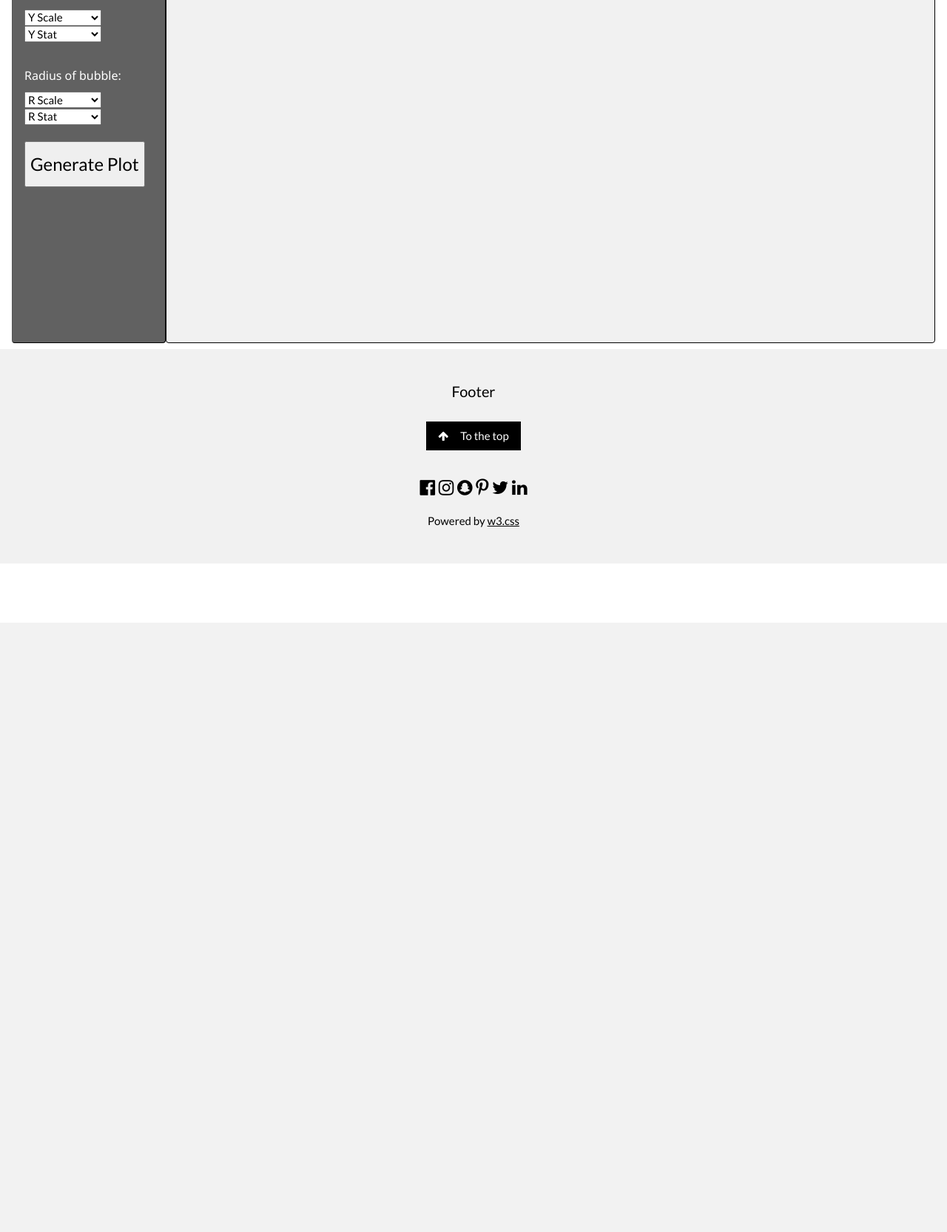
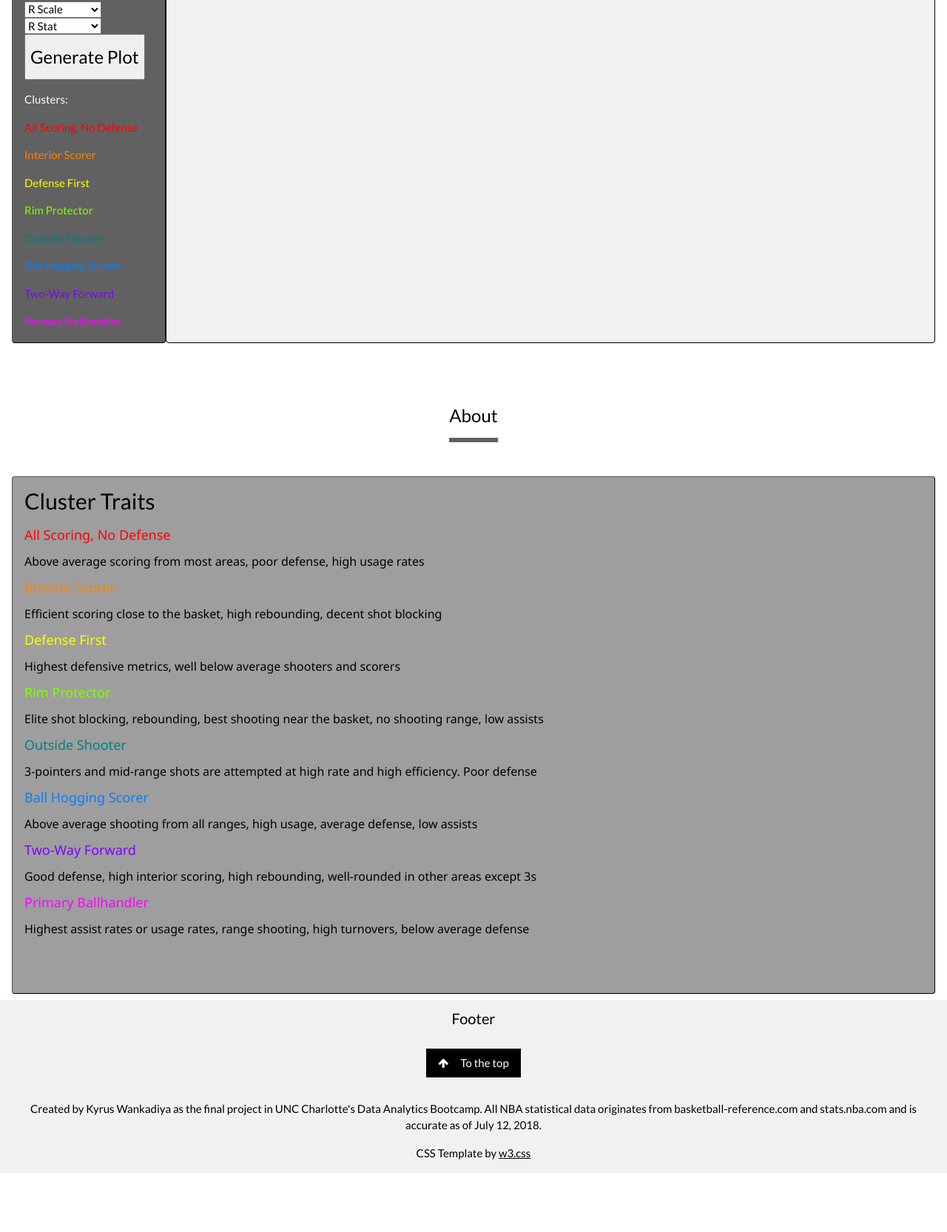
Before and after one commit to kfw322/BBallStatsNerd, a Flask app: page / in a window 1280 px wide. Shown: the part 1296-2962 px from the top of the page at 74% size. Before the commit the page ends 2138 px from the top, so only its background shows below. Run offline with Flask 2, Linux system fonts and the light colour scheme; parts of the project's set-up code (start-up, migrations or seed data) failed here and were passed over; some libraries are stand-ins or nearby versions.

Commit message:
pre heroku

```diff
--- a/static/js/leaguegraph.js
+++ b/static/js/leaguegraph.js
@@ -115,7 +115,7 @@ function plotgraph2(){
 
                   datasets.push({
                     data:[{x:x,y:y,r:r}],
-                    label: String("Player:" + name + "Cluster " + Xjsondata[labels[i]][j]["cluster"] + ": " + cluster),
+                    label: String("Player:" + name + " (" + Xjsondata[labels[i]][j]["cluster"] + cluster + ")\n"),
                     backgroundColor: backgroundcolor
                   });
                 }
--- a/templates/index.html
+++ b/templates/index.html
@@ -1,7 +1,7 @@
 <!DOCTYPE html>
 <html>
   <head>
-<title>W3.CSS Template</title>
+<title>BBALLSTATSNERD</title>
 <meta charset="UTF-8">
 <meta name="viewport" content="width=device-width, initial-scale=1">
 <link rel="stylesheet" href="https://www.w3schools.com/w3css/4/w3.css">
@@ -33,19 +33,19 @@ html,body,h1,h2,h3,h4 {font-family:"Lato", sans-serif}
       <a class="w3-block w3-center"><h3><img src="https://static.getjar.com/icon-50x50/60/811759_thm.png" style="width:20px">  BBALLSTATSNERD  <img src="https://static.getjar.com/icon-50x50/60/811759_thm.png" style="width:20px"></h3></a>
     </div>
     <div class="w3-col s1">
-      <a href="/" class="w3-button w3-block">Home</a>
+      <a href="/" class="w3-button w3-block"></a>
     </div>
     <div class="w3-col s1">
-      <a href="/#plans" class="w3-button w3-block">Plans</a>
+      <a href="/" class="w3-button w3-block"></a>
+    </div>
+    <div class="w3-col s1">
+      <a href="/" class="w3-button w3-block">Home</a>
     </div>
     <div class="w3-col s1">
       <a href="/#leaguescatter" class="w3-button w3-block">League Graph</a>
     </div>
     <div class="w3-col s1">
       <a href="/#about" class="w3-button w3-block">About</a>
-    </div>
-    <div class="w3-col s1">
-      <a href="/#contact" class="w3-button w3-block">Contact</a>
     </div>
   </div>
 </div>
@@ -152,7 +152,7 @@ html,body,h1,h2,h3,h4 {font-family:"Lato", sans-serif}
         </div>
       </div>
 
-      <div class="w3-display-container mySlides w3-round">
+      <!-- <div class="w3-display-container mySlides w3-round">
         <img src="" style="height: 600px">
         <div class="w3-display-bottomleft w3-container w3-padding-10">
           <span class="w3-white w3-padding-large w3-animate-bottom w3-opacity-min w3-round">Blorum pipsum</span>
@@ -163,7 +163,7 @@ html,body,h1,h2,h3,h4 {font-family:"Lato", sans-serif}
         <div class="w3-display-bottomleft w3-container w3-padding-10">
           <span class="w3-white w3-padding-large w3-animate-bottom w3-opacity-min w3-round">Sporum dipsum</span>
         </div>
-      </div>
+      </div> -->
 
 
       <!-- Slideshow next/previous buttons -->
@@ -174,8 +174,8 @@ html,body,h1,h2,h3,h4 {font-family:"Lato", sans-serif}
         <div class="w3-center">
           <span class="w3-tag demodots w3-border w3-transparent w3-hover-white w3-round" onclick="currentDiv(1)"></span>
           <span class="w3-tag demodots w3-border w3-transparent w3-hover-white w3-round" onclick="currentDiv(2)"></span>
-          <span class="w3-tag demodots w3-border w3-transparent w3-hover-white w3-round" onclick="currentDiv(3)"></span>
-          <span class="w3-tag demodots w3-border w3-transparent w3-hover-white w3-round" onclick="currentDiv(4)"></span>
+          <!-- <span class="w3-tag demodots w3-border w3-transparent w3-hover-white w3-round" onclick="currentDiv(3)"></span>
+          <span class="w3-tag demodots w3-border w3-transparent w3-hover-white w3-round" onclick="currentDiv(4)"></span> -->
         </div>
       </div>
     </div>
@@ -189,10 +189,7 @@ html,body,h1,h2,h3,h4 {font-family:"Lato", sans-serif}
       </div>
 
       <div class="w3-col m2 w3-dark-grey w3-container w3-padding-6 w3-margin-1 w3-round" style="height: 720px; border-color: black; border-width: 1px; border-style:outset;">
-        <br>
           <h6>Select parameters for:</h6>
-          <br>
-          <br>
           <h6>X-axis:</h6>
           <select id="stat-scale-X" style="width: 60%;">
               <option selected disabled>X Scale</option>
@@ -251,7 +248,6 @@ html,body,h1,h2,h3,h4 {font-family:"Lato", sans-serif}
               <option>OBPM</option>
               <option>VORP</option>
           </select>
-          <br>
           <br>
           <h6>Y-axis:</h6>
           <select id="stat-scale-Y" style="width: 60%;">
@@ -312,7 +308,6 @@ html,body,h1,h2,h3,h4 {font-family:"Lato", sans-serif}
             <option>VORP</option>
         </select>
         <br>
-        <br>
         <h6>Radius of bubble:</h6>
         <select id="stat-scale-R" style="width: 60%;">
           <option selected disabled>R Scale</option>
@@ -372,10 +367,17 @@ html,body,h1,h2,h3,h4 {font-family:"Lato", sans-serif}
           <option>VORP</option>
       </select>
       <br>
-      <br>
       <button type="button" onclick="plotgraph2()"><h3>Generate Plot</h3></button>
       <br>
-      <br>
+      <p>Clusters:</p>
+      <p style="color: rgb(255,0,0)">All Scoring, No Defense</p>
+      <p style="color: rgb(255,128,0)">Interior Scorer</p>
+      <p style="color: rgb(255,255,0)">Defense First</p>
+      <p style="color: rgb(128,255,0)">Rim Protector</p>
+      <p style="color: rgb(0,128,128)">Outside Shooter</p>
+      <p style="color: rgb(0,128,255)">Ball Hogging Scorer</p>
+      <p style="color: rgb(128,0,255)">Two-Way Forward</p>
+      <p style="color: rgb(255,0,255)">Primary Ballhandler</p>
       </div>
       <div class="w3-col m10 w3-light-grey w3-container w3-padding-16 w3-round" style="height: 720px; border-color: black; border-width: 1px; border-style: solid;">
         <br>
@@ -384,10 +386,27 @@ html,body,h1,h2,h3,h4 {font-family:"Lato", sans-serif}
           <div id="graph2div"><canvas id="graph2" style="position: absolute; top:40px;"></canvas></div>
 
 
-
         </div>
 
       </div>
+  </div>
+
+  <div class="w3-container w3-white w3-padding w3-round" id="about">
+    <div class="w3-center w3-padding-64">
+    <span class="w3-xlarge w3-bottombar w3-border-dark-grey w3-padding-16">About</span>
+    </div>
+
+    <div class="w3-col m12 w3-grey w3-container w3-padding-6 w3-margin-1 w3-round" style="height: 700px; border-color: black; border-width: 1px; border-style:outset;">
+    <h2>Cluster Traits</h2>
+    <h5 style="color: rgb(255,0,0)">All Scoring, No Defense</h5> <h6>Above average scoring from most areas, poor defense, high usage rates</h6>
+    <h5 style="color: rgb(255,128,0)">Interior Scorer</h5> <h6>Efficient scoring close to the basket, high rebounding, decent shot blocking</h6>
+    <h5 style="color: rgb(255,255,0)">Defense First</h5> <h6>Highest defensive metrics, well below average shooters and scorers</h6>
+    <h5 style="color: rgb(128,255,0)">Rim Protector</h5> <h6>Elite shot blocking, rebounding, best shooting near the basket, no shooting range, low assists</h6>
+    <h5 style="color: rgb(0,128,128)">Outside Shooter</h5> <h6>3-pointers and mid-range shots are attempted at high rate and high efficiency. Poor defense</h6>
+    <h5 style="color: rgb(0,128,255)">Ball Hogging Scorer</h5> <h6>Above average shooting from all ranges, high usage, average defense, low assists</h6>
+    <h5 style="color: rgb(128,0,255)">Two-Way Forward</h5> <h6>Good defense, high interior scoring, high rebounding, well-rounded in other areas except 3s</h6>
+    <h5 style="color: rgb(255,0,255)">Primary Ballhandler</h5> <h6>Highest assist rates or usage rates, range shooting, high turnovers, below average defense</h6>
+    </div>
   </div>
 
 
@@ -555,19 +574,19 @@ html,body,h1,h2,h3,h4 {font-family:"Lato", sans-serif}
 
 
 <!-- Footer -->
-
-<footer class="w3-container w3-padding-32 w3-light-grey w3-center">
+<footer class="w3-container w3-padding-2 w3-light-grey w3-center">
   <h4>Footer</h4>
-  <a href="#" class="w3-button w3-black w3-margin"><i class="fa fa-arrow-up w3-margin-right"></i>To the top</a>
-  <div class="w3-xlarge w3-section">
+  <a href="/" class="w3-button w3-black w3-margin"><i class="fa fa-arrow-up w3-margin-right"></i>To the top</a>
+  <!-- <div class="w3-xlarge w3-section">
     <i class="fa fa-facebook-official w3-hover-opacity"></i>
     <i class="fa fa-instagram w3-hover-opacity"></i>
     <i class="fa fa-snapchat w3-hover-opacity"></i>
     <i class="fa fa-pinterest-p w3-hover-opacity"></i>
     <i class="fa fa-twitter w3-hover-opacity"></i>
     <i class="fa fa-linkedin w3-hover-opacity"></i>
-  </div>
-  <p>Powered by <a href="https://www.w3schools.com/w3css/default.asp" title="W3.CSS" target="_blank" class="w3-hover-text-green">w3.css</a></p>
+  </div> -->
+  <p>Created by Kyrus Wankadiya as the final project in UNC Charlotte's Data Analytics Bootcamp. All NBA statistical data originates from basketball-reference.com and stats.nba.com and is accurate as of July 12, 2018.</p>
+  <p>CSS Template by <a href="https://www.w3schools.com/w3css/default.asp" title="W3.CSS" target="_blank" class="w3-hover-text-green">w3.css</a></p>
 </footer>
 
 
```
Also changed, not shown: 1 other file.
